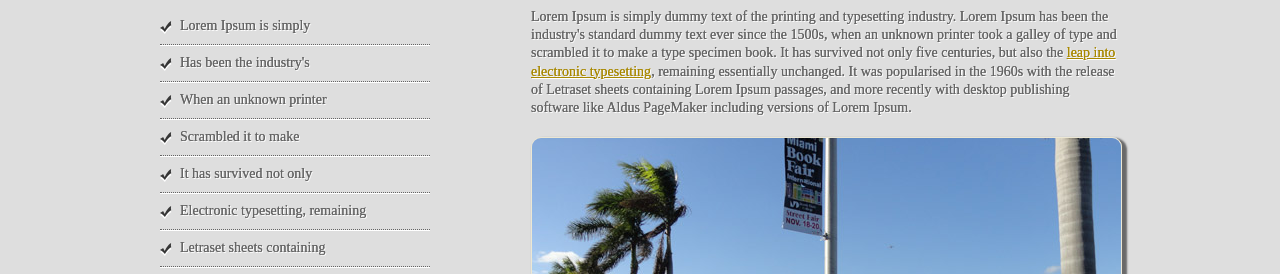
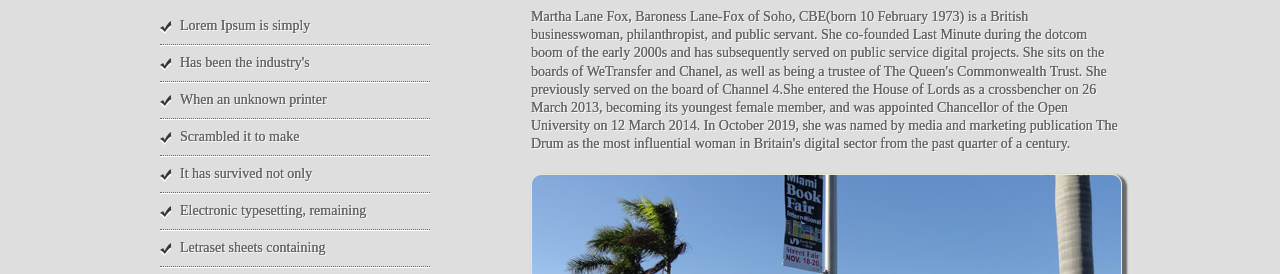
Before and after one commit to Jonuvil/hello-world-jnv21, a plain HTML site: page index.html in a window 1280 px wide. Shown: the part 520-794 px from the top of the page. Drawn offline with Linux system fonts and the light colour scheme; a web font is replaced by a local one.

Commit message:
Añadir párrafo sobre Martha Lane Fox

```diff
--- a/index.html
+++ b/index.html
@@ -38,7 +38,7 @@ Released: 4.3.13
     <div class="mainContent">
     	<h1>Welcome</h1>
         <p>
-        	Lorem Ipsum is simply dummy text of the printing and typesetting industry. Lorem Ipsum has been the industry's standard dummy text ever since the 1500s, when an unknown printer took a galley of type and scrambled it to make a type specimen book. It has survived not only five centuries, but also the <a href="#">leap into electronic typesetting</a>, remaining essentially unchanged. It was popularised in the 1960s with the release of Letraset sheets containing Lorem Ipsum passages, and more recently with desktop publishing software like Aldus PageMaker including versions of Lorem Ipsum.
+        	Martha Lane Fox, Baroness Lane-Fox of Soho, CBE(born 10 February 1973) is a British businesswoman, philanthropist, and public servant. She co-founded Last Minute during the dotcom boom of the early 2000s and has subsequently served on public service digital projects. She sits on the boards of WeTransfer and Chanel, as well as being a trustee of The Queen's Commonwealth Trust. She previously served on the board of Channel 4.She entered the House of Lords as a crossbencher on 26 March 2013, becoming its youngest female member, and was appointed Chancellor of the Open University on 12 March 2014. In October 2019, she was named by media and marketing publication The Drum as the most influential woman in Britain's digital sector from the past quarter of a century.
         </p>
         <p><img src="images/pic.jpg" alt="pic" class="picStyle"></p>
         <p>
```
